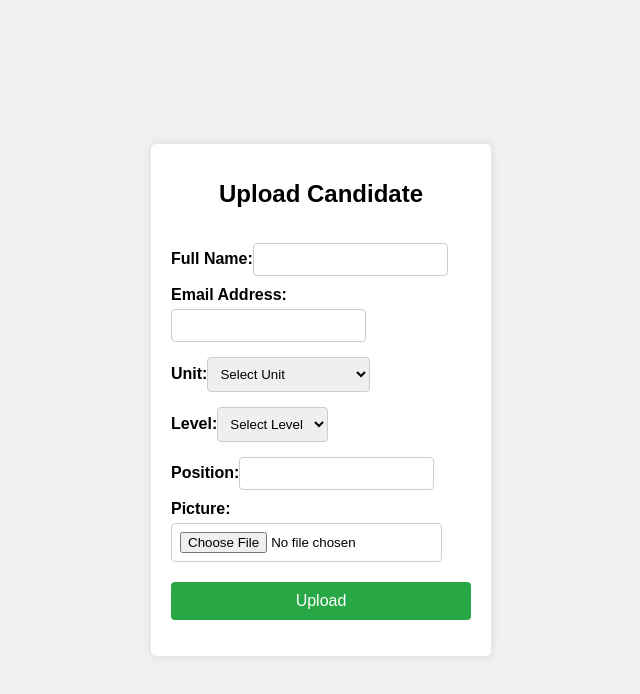
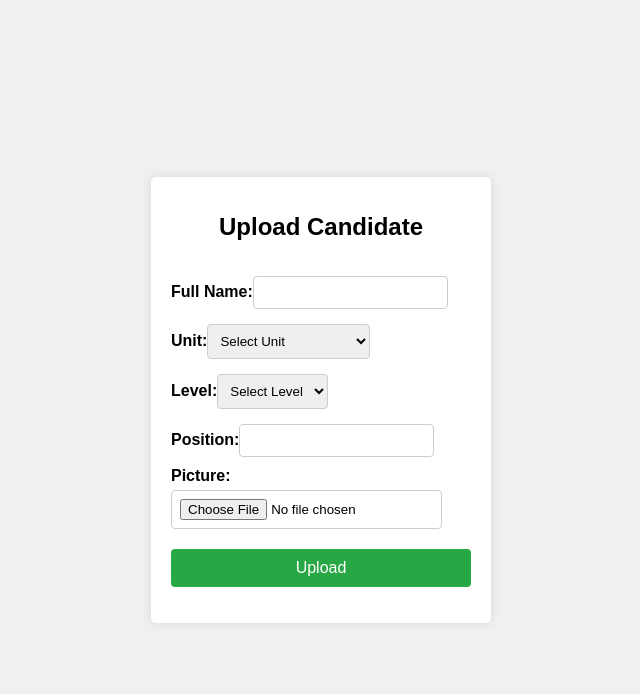
Before and after one commit to oleey/ElectionApp, a React (Create React App) app: page /upload-candidate in a window 1280 px wide. Shown: the top 694 px of the page, without its empty margins (319-959 px from the left). Built offline with nearby package versions, Linux system fonts and the light colour scheme.

Commit message:
bottlenecks for image upload should be removed

```diff
--- a/src/components/UploadCandidate.js
+++ b/src/components/UploadCandidate.js
@@ -5,7 +5,6 @@ import { ref, uploadBytesResumable, getDownloadURL } from 'firebase/storage';
 
 const UploadCandidate = () => {
     const [name, setName] = useState('');
-    const [email, setEmail] = useState('');
     const [unit, setUnit] = useState('');
     const [level, setLevel] = useState('');
     const [position, setPosition] = useState('');
@@ -26,17 +25,17 @@ const UploadCandidate = () => {
         setMessage('');
         setProgress(0);
 
-        if (!name || !email || !level || !unit || !picture) {
+        if (!name || !level || !unit || !picture) {
             setMessage('All fields are required');
             setLoading(false);
             return;
         }
 
-        if (picture.size > 5 * 1024 * 1024) { // 5 MB size limit
+       /* if (picture.size > 5 * 1024 * 1024) { // 5 MB size limit
             setMessage('Picture size should be less than 5MB');
             setLoading(false);
             return;
-        }
+        }*/
 
         const uploadPicture = async (picture) => {
             return new Promise((resolve, reject) => {
@@ -49,13 +48,13 @@ const UploadCandidate = () => {
                         setProgress(progress);
                     },
                     (error) => {
-                        if (error.code === 'storage/retry-limit-exceeded') {
+                       /* if (error.code === 'storage/retry-limit-exceeded') {
                             setTimeout(() => {
                                 uploadPicture(picture).then(resolve).catch(reject);
                             }, 2000); // retry after 2 seconds
                         } else {
                             reject(error);
-                        }
+                        }*/
                     },
                     () => {
                         getDownloadURL(uploadTask.snapshot.ref)
@@ -71,7 +70,6 @@ const UploadCandidate = () => {
 
             await addDoc(collection(db, 'candidates'), {
                 name,
-                email,
                 unit,
                 level,
                 position,
@@ -79,7 +77,6 @@ const UploadCandidate = () => {
             });
 
             setName('');
-            setEmail('');
             setUnit('');
             setLevel('');
             setPosition('');
@@ -101,10 +98,6 @@ const UploadCandidate = () => {
                 <label>
                     Full Name:
                     <input type="text" value={name} onChange={(e) => setName(e.target.value)} required />
-                </label>
-                <label>
-                    Email Address:
-                    <input type="email" value={email} onChange={(e) => setEmail(e.target.value)} required />
                 </label>
                 <label>
                     Unit:
```
